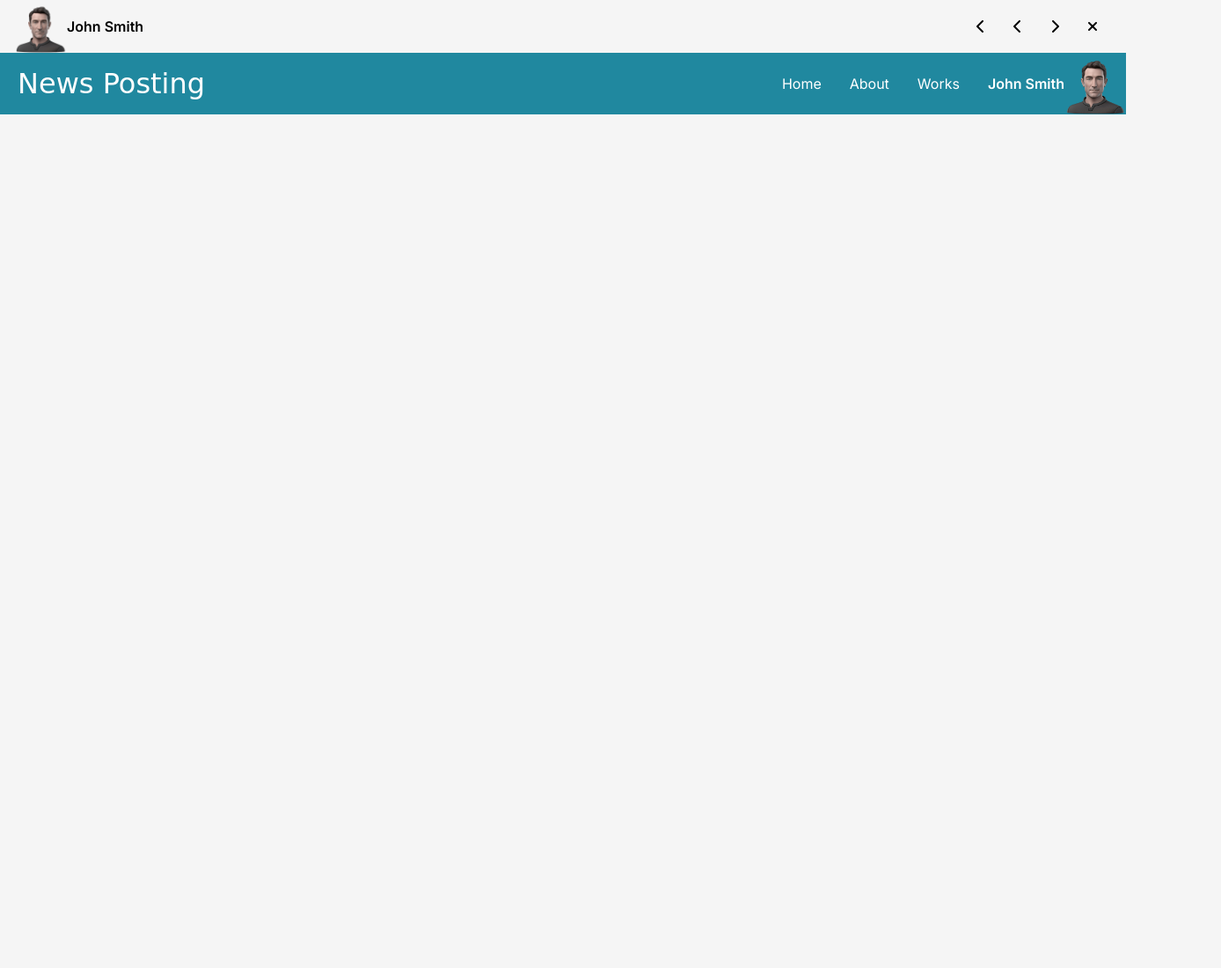
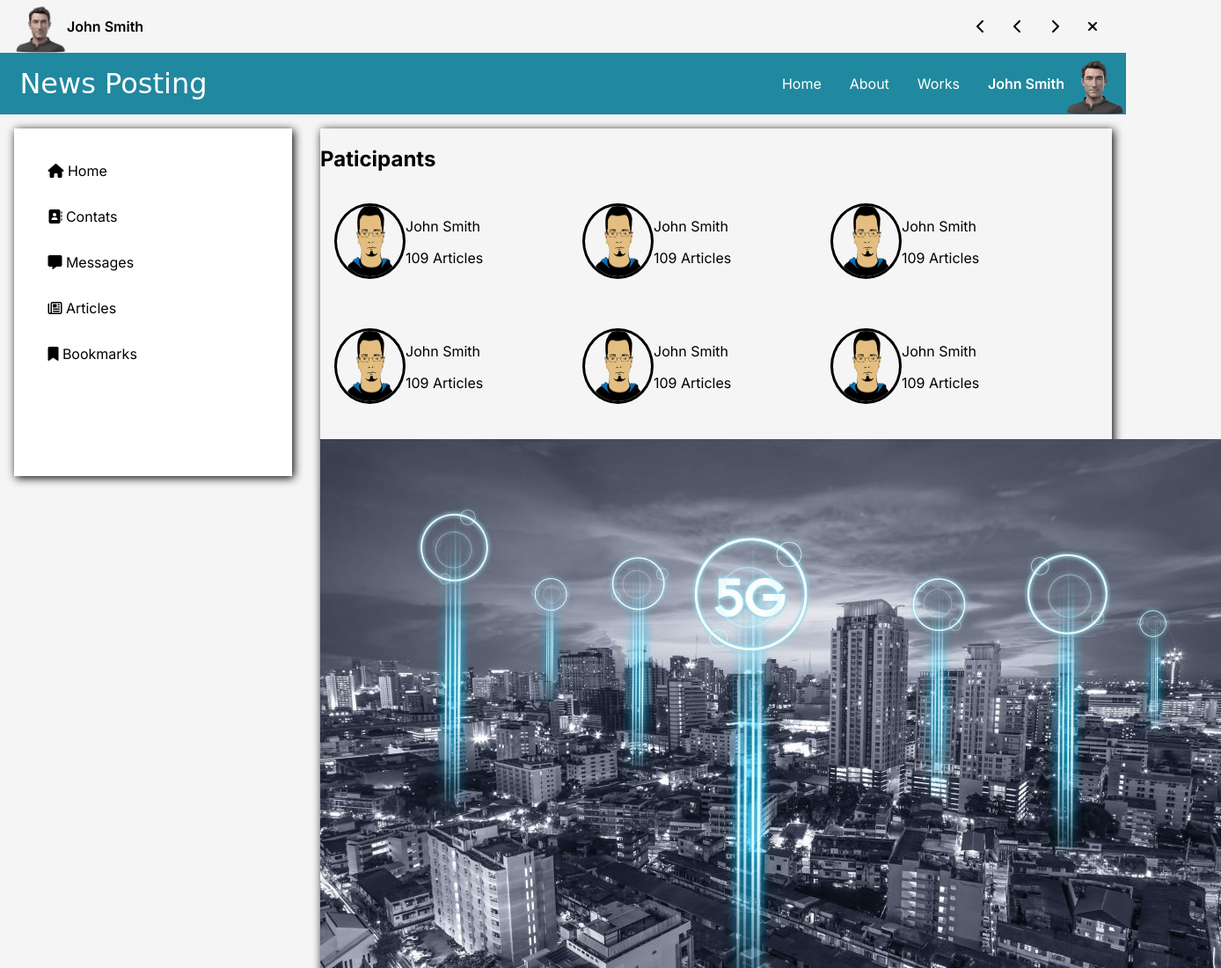
Before and after one commit to nurdoganbahadir/TW-02, a plain HTML site: page index.html in a window 1280 px wide. Shown: the top 1100 px of the page at 88% size, 1388 px wide, since content can reach past the window. Before the commit the page ends 800 px from the top, so only its background shows below. Drawn offline with Linux system fonts and the light colour scheme; a web font is replaced by a local one.

Commit message:
participants alanı tamamlandı alt kategori html düzenlendi

```diff
--- a/index.html
+++ b/index.html
@@ -18,7 +18,10 @@
       href="https://fonts.googleapis.com/css2?family=Inter:wght@100..900&display=swap"
       rel="stylesheet"
     />
-    <link href="https://fonts.googleapis.com/css2?family=Inter:wght@100..900&family=Kenia&display=swap" rel="stylesheet">
+    <link
+      href="https://fonts.googleapis.com/css2?family=Inter:wght@100..900&family=Kenia&display=swap"
+      rel="stylesheet"
+    />
   </head>
   <body>
     <div class="container">
@@ -45,6 +48,99 @@
           </li>
         </ul>
       </div>
+      <div class="main">
+        <ul class="main-bar">
+          <li><i class="fa-solid fa-house"></i> Home</li>
+          <li><i class="fa-solid fa-address-book"></i> Contats</li>
+          <li><i class="fa-solid fa-message"></i> Messages</li>
+          <li><i class="fa-regular fa-newspaper"></i> Articles</li>
+          <li><i class="fa-solid fa-bookmark"></i> Bookmarks</li>
+        </ul>
+        <div class="top">
+          <div class="main-part">
+            <h2>Paticipants</h2>
+            <div class="paticipants">
+              <div class="img-part">
+                <img src="./images/participantAvatar.png" alt="" />
+                <div>
+                  <p class="name">John Smith</p>
+                  <p class="article">109 Articles</p>
+                </div>
+              </div>
+              <div class="img-part">
+                <img src="./images/participantAvatar.png" alt="" />
+                <div>
+                  <p class="name">John Smith</p>
+                  <p class="article">109 Articles</p>
+                </div>
+              </div>
+              <div class="img-part">
+                <img src="./images/participantAvatar.png" alt="" />
+                <div>
+                  <p class="name">John Smith</p>
+                  <p class="article">109 Articles</p>
+                </div>
+              </div>
+              <div class="img-part">
+                <img src="./images/participantAvatar.png" alt="" />
+                <div>
+                  <p class="name">John Smith</p>
+                  <p class="article">109 Articles</p>
+                </div>
+              </div>
+              <div class="img-part">
+                <img src="./images/participantAvatar.png" alt=""" />
+                <div>
+                  <p class="name">John Smith</p>
+                  <p class="article">109 Articles</p>
+                </div>
+              </div>
+              <div class="img-part">
+                <img src="./images/participantAvatar.png" alt="" />
+                <div>
+                  <p class="name">John Smith</p>
+                  <p class="article">109 Articles</p>
+                </div>
+              </div>
+            </div>
+            <div class="top-followers">
+              <div class="newsList">
+                <img src="./images/new.jpg" alt="" />
+                <div>
+                  <p class="news">
+                    Exploring 5G’s potenti al: Indian telecom authority’s call
+                    for input
+                  </p>
+                  <p class="writer">The Telecom Regulatory Authority of India (TRAI)</p>
+                </div>
+              </div>
+              <div class="newsList">
+                <img src="./images/new.jpg" alt="" />
+                <div>
+                  <p class="news">
+                    Exploring 5G’s potenti al: Indian telecom authority’s call
+                    for input
+                  </p>
+                  <p class="writer">The Telecom Regulatory Authority of India (TRAI)</p>
+              </div>
+              <div class="newsList"><img src="./images/new.jpg" alt="" />
+                <div>
+                  <p class="news">
+                    Exploring 5G’s potenti al: Indian telecom authority’s call
+                    for input
+                  </p>
+                  <p class="writer">The Telecom Regulatory Authority of India (TRAI)</p></div>
+              <div class="newsList"><img src="./images/new.jpg" alt="" />
+                <div>
+                  <p class="news">
+                    Exploring 5G’s potenti al: Indian telecom authority’s call
+                    for input
+                  </p>
+                  <p class="writer">The Telecom Regulatory Authority of India (TRAI)</p></div>
+            </div>
+          </div>
+        </div>
+      </div>
     </div>
   </body>
 </html>
--- a/style.css
+++ b/style.css
@@ -16,7 +16,7 @@ body {
   align-items: center;
   justify-content: space-between;
   height: 60px;
-  margin: 0px 16px;
+  margin: 0px 1rem;
 }
 .logo {
   display: flex;
@@ -33,7 +33,7 @@ ul {
   display: flex;
 }
 .header-list li {
-  padding: 16px;
+  padding: 1rem;
   cursor: pointer;
 }
 /* NAVBAR */
@@ -49,8 +49,8 @@ ul {
   font-family: "Kenia", cursive;
   font-weight: 400;
   font-style: normal;
-  font-size: 32px;
-  margin-left: 20px;
+  font-size: 2rem;
+  margin-left: 1.4rem;
 }
 .navbar img {
   width: 70px;
@@ -67,3 +67,50 @@ ul {
   align-items: center;
   font-weight: 600;
 }
+/* MAİN */
+.main {
+  display: flex;
+  justify-content: center;
+}
+.main-bar {
+  width: 300px;
+  min-width: 10%;
+  max-height: 350px;
+  background-color: white;
+  flex-direction: column;
+  padding: 1.4rem;
+  margin: 1rem;
+  box-shadow: 2px 2px 10px black;
+}
+.main-bar li {
+  padding: 16px;
+  cursor: pointer;
+}
+.main-bar li:hover {
+  background-color: #99b7c07a;
+  border-radius: 10px;
+}
+.top {
+  display: flex;
+}
+.main-part {
+  box-shadow: 2px 2px 10px black;
+  margin: 1rem;
+  max-width: 900px;
+}
+.paticipants {
+  display: flex;
+  flex-wrap: wrap;
+}
+.img-part {
+  display: flex;
+  width: 250px;
+  height: 110px;
+  padding: 1rem;
+}
+.img-part img {
+  width: 75px;
+  height: 80px;
+  border-radius: 50%;
+  border: 3px solid black;
+}
```
